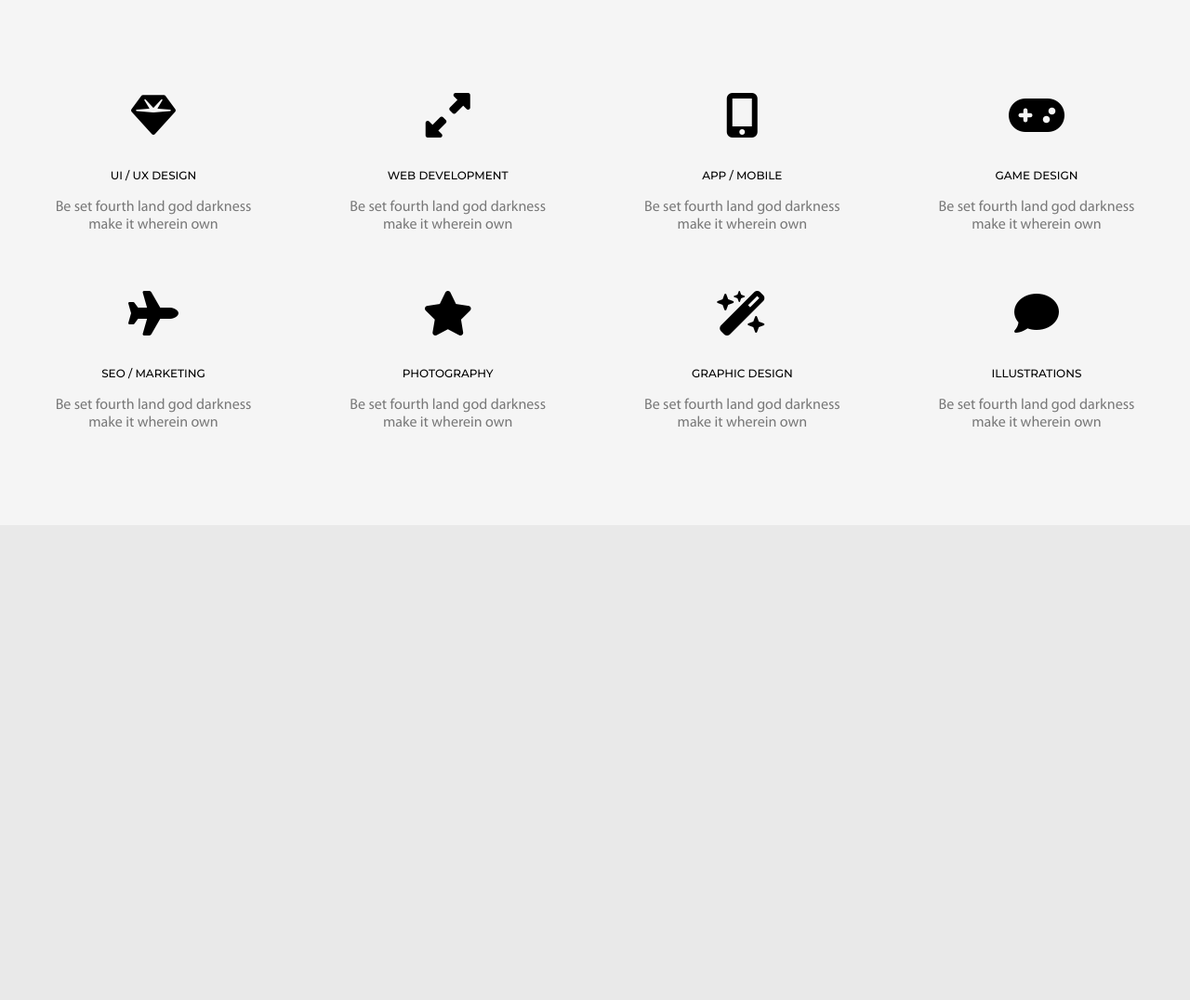
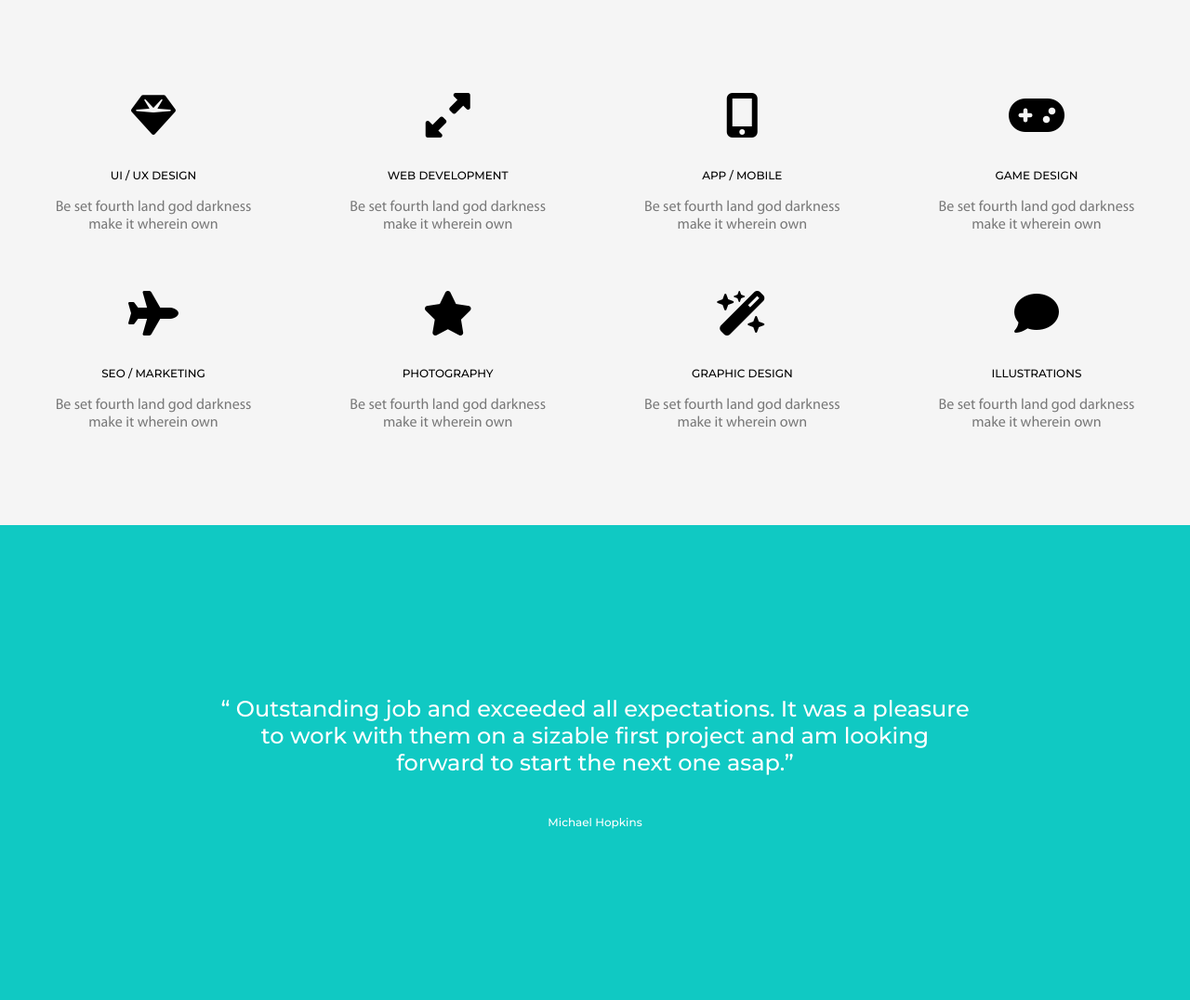
Before and after one commit to Zhirilov30041991/One_page, a web app: file index.html in a window 1280 px wide. Shown: the part 3629-4705 px from the top of the page at 93% size. Before the commit the page ends 4088 px from the top, so only its background shows below. Run offline with its HTML, style and script files only (its server is not run), Linux system fonts and the light colour scheme; some libraries are stand-ins or nearby versions.

Commit message:
part of the responsive

```diff
--- a/css/style.css
+++ b/css/style.css
@@ -364,3 +381,25 @@ h2{
 	font-family: FontAwesome;
 	font-size: 3rem;
 }
+.testimonials_main{
+	max-width: 815px;
+	text-align: center;
+	margin: auto;
+}
+.testimonials{
+	background-color: #10c9c3;
+	padding: 11.4375rem 0rem;
+}
+.testimonials_main p{
+	font-size: 1.5rem;
+	font-family: 'Montserrat', sans-serif;
+	font-weight: 500;
+	padding-bottom: 2.5rem;
+	color: #fff;
+}
+.testimonials_main span{
+	font-size: 0.75rem;
+	font-family: 'Montserrat', sans-serif;
+	font-weight: 500;
+	color: #fff;
+}
--- a/index.html
+++ b/index.html
@@ -7,6 +7,7 @@
 	<link href="https://fonts.googleapis.com/css?family=Montserrat:400,500&display=swap" rel="stylesheet">
 	<script src="https://kit.fontawesome.com/d7dbf06cdc.js" crossorigin="anonymous"></script>
 	<link rel="stylesheet" type="text/css" href="css/style.css">
+	<link rel="stylesheet" type="text/css" href="css/media-queries.css">
 </head>
 <body>
 	<header class="header">
@@ -70,19 +71,16 @@
 					<div class="progress">
 						<p>UI/UX Design    75%</p>
 						<div class="progress-bar">
-		    				<span class="progress-bar-fill" style="width: 75%"></span>
 		   				</div>
 					</div>
 					<div class="progress">
 						<p>web development    90%</p>
-						<div class="progress-bar">
-		    				<span class="progress-bar-fill" style="width: 90%"></span>
+						<div class="progress-bars">
 		   				</div>
 					</div>
 					<div class="progress">
 						<p>marketing    65%</p>
-						<div class="progress-bar">
-		    				<span class="progress-bar-fill" style="width: 65%"></span>
+						<div class="progress-barss">
 		   				</div>
 					</div>
 				</div>
@@ -185,5 +183,13 @@
 			</div>
 		</div>
 	</section>
+	<section class="testimonials">
+		<div class="container">
+			<div class="testimonials_main">
+				<p>“ Outstanding job and exceeded all expectations. It was a pleasure to work with them on a sizable first project and am looking forward to start the next one asap.”</p>
+				<span>Michael Hopkins</span>
+			</div>
+		</div>
+	</section>
 </body>
 </html>
```
Also changed, not shown: other parts of css/style.css (+24 -7 lines), css/media-queries.css (added, +49 -0 lines).
